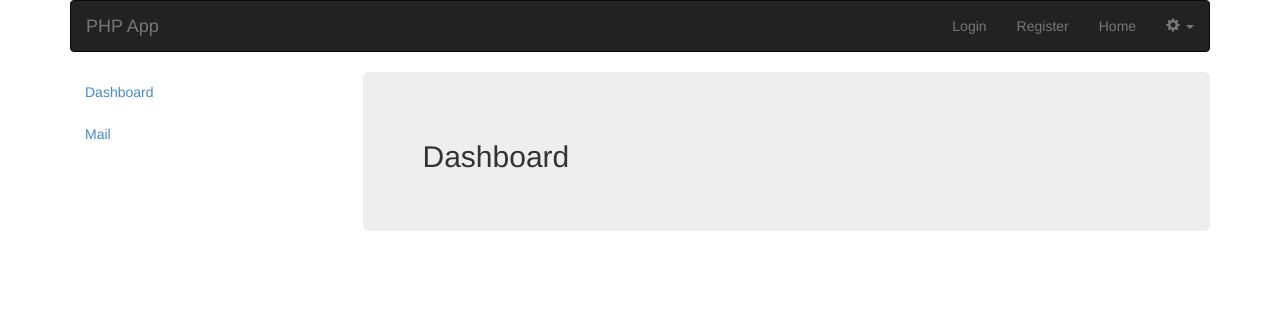
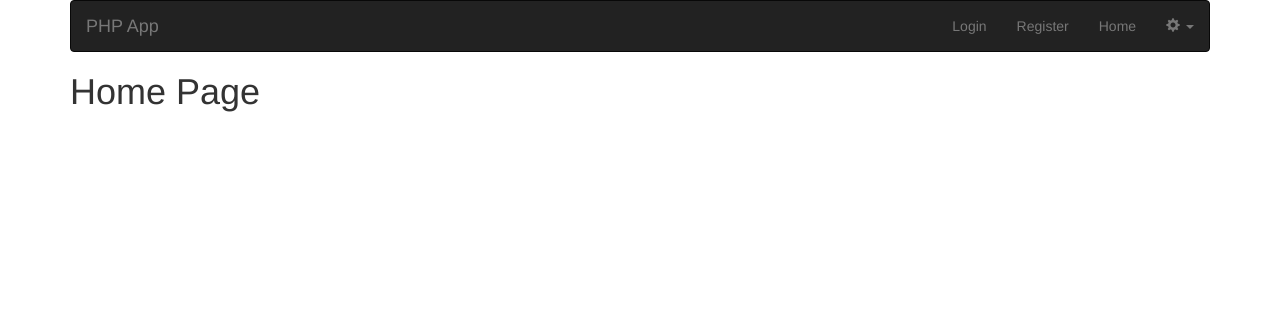
Before and after one commit to fcipriano/ICT141exercise, a PHP site: page /home.php in a window 1280 px wide. Shown: the top 312 px of the page. Run offline with PHP 8.4, Linux system fonts and the light colour scheme.

Commit message:
Add files via upload

```diff
--- a/home.php
+++ b/home.php
@@ -1,25 +1,7 @@
-<?php require('header.php');?>
+<?php include('header.php'); ?>
 
-
-<!--this is the home page-->
 <div class="container">
-<?php require('navigation.php'); ?>
-
-	<div class="row">
-		<div class="col-md-3 col-lg-3">
-			<ul class="nav nav-pills nav-stacked">
-				<li role="presentation"><a href="#">Dashboard</a></li>
-				<li role="presentation"><a href="#">Mail</a></li>
-			</ul>
-		</div>
-		<div class="col-md-9 col-lg-9">
-			<div class="jumbotron">
-				<h2>Dashboard</h2>
-			</div>
-		</div>
-	</div>
+	<?php include('navigation.php'); ?>
+	<h1>Home Page</h1>
 </div>
-
-<?php
-	require('footer.php');
-?>
+<?php include('footer.php'); ?>
```
Also changed, not shown: action.php (added, +19 -0 lines), error.php (added, +15 -0 lines), login.php (added, +15 -0 lines), footer.php (line endings or trailing spaces), header.php (line endings or trailing spaces), index.php (line endings or trailing spaces), navigation.php (indentation only), register.php (line endings or trailing spaces).
